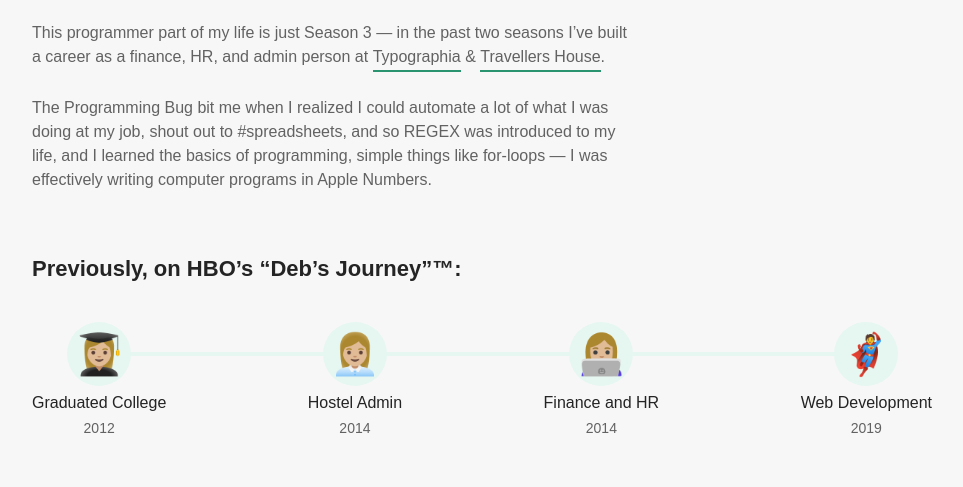
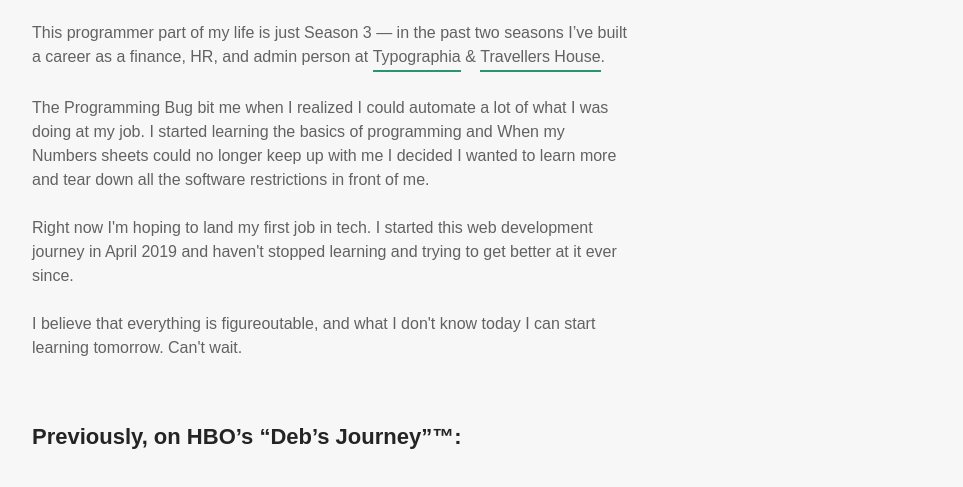
Before and after one commit to mindeby/my-portfolio, a website built with Parcel: page index.html in a window 1280 px wide. Shown: the part 537-1024 px from the top of the page, without its empty margins (158-1121 px from the left). Built offline with nearby package versions, Linux system fonts and the light colour scheme; a web font is replaced by a local one.

Commit message:
text changes

```diff
--- a/index.html
+++ b/index.html
@@ -38,8 +38,13 @@
           This programmer part of my life is just Season 3 — in the past two seasons I’ve built a career as a finance, HR, and admin person at <a href="https://www.typographia.com/" target="_blank"><span>Typographia</span></a> &#38; <a href="http://travellershouse.com/th/home.html" target="_blank"><span>Travellers House</span></a>.
         </p>
         <p>
-          The Programming Bug bit me when I realized I could automate a lot of what I was doing at my job, shout out to #spreadsheets, and so REGEX was introduced to my life, and I learned the basics of programming, simple things like for-loops —
-          I was effectively writing computer programs in <span>Apple Numbers</span></a>.
+          The Programming Bug bit me when I realized I could automate a lot of what I was doing at my job. I started learning the basics of programming and When my Numbers sheets could no longer keep up with me I decided I wanted to learn more and tear down all the software restrictions in front of me.
+        </p>
+        <p>
+          Right now I'm hoping to land my <b>first job in tech</b>. I started this web development journey in April 2019 and haven't stopped learning and trying to get better at it ever since.
+        </p>
+        <p>
+          I believe that everything is figureoutable, and what I don't know today I can start learning tomorrow. Can't wait.
         </p>
         <h3>Previously, on HBO’s “Deb’s&nbsp;Journey”™:</h3>
         <ul class="life-events">
```
